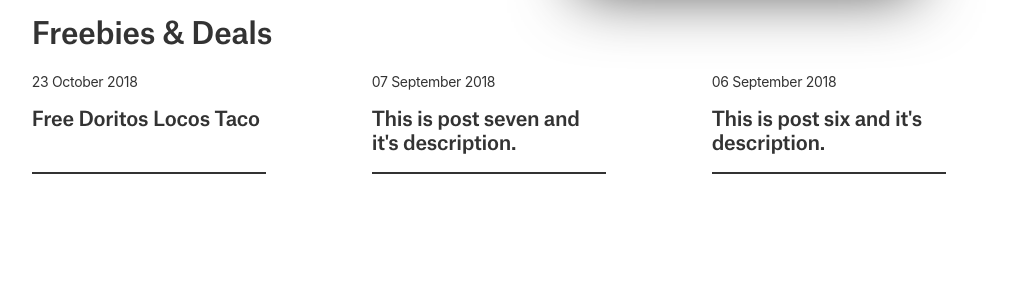
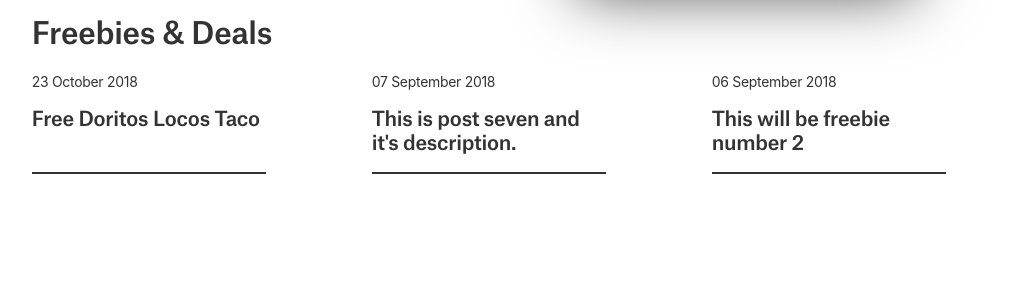
Before and after one commit to ohiosveryown/atldeals, a Jekyll site: the page built from index.html, in a window 1280 px wide. Shown: the part 798-1098 px from the top of the page, without its empty margins (139-1160 px from the left). Built offline with Jekyll 4.4.1, drawn with Linux system fonts in a browser that asks for light colours; nearby versions of some CDN libraries.

Commit message:
Updated Post Six

```diff
--- a/_posts/2018-09-06-post-six.markdown
+++ b/_posts/2018-09-06-post-six.markdown
@@ -6,7 +6,7 @@ categories:
 - freebies
 postTitle: This is post six and it's description
 icon:
-description: This is post six and it's description.
+description: This will be freebie number 2
 image: "/uploads/taco-2484868_1920.jpg"
 layout: post
 ---
```
